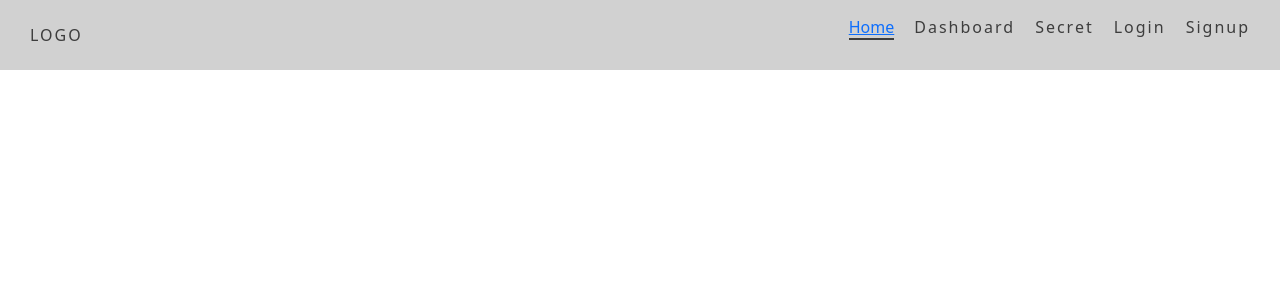
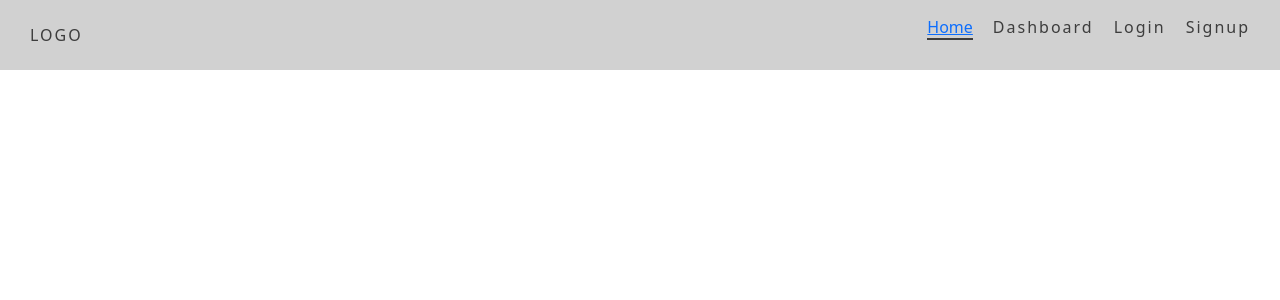
Before and after one commit to VahagnCh/DEV-F-Frontend-Avanzado, a React (Vite) app in the folder 03-react-auth/: page / in a window 1280 px wide. Shown: the top 300 px of the page. Built offline with nearby package versions, Linux system fonts and the light colour scheme.

Commit message:
Header conditional rendering with isAuth

```diff
--- a/03-react-auth/src/components/Header/Header.jsx
+++ b/03-react-auth/src/components/Header/Header.jsx
@@ -1,7 +1,10 @@
 import { NavLink } from 'react-router-dom'
+import { useAuthContext } from '../../hooks/useAuth'
 import './header.scss'
 
 const Header = () => {
+  const { isAuth, logout } = useAuthContext()
+
   const linkIsActive = (isActive) => isActive ? 'header__item-link--is-active' : 'header__item-link'
 
   return (
@@ -22,6 +25,10 @@
           >Dashboard
           </NavLink>
         </li>
+
+        {isAuth
+          ? (
+            <>
               <li className='header__list-item'>
                 <NavLink
                   to='/secret'
@@ -29,6 +36,18 @@
                 >Secret
                 </NavLink>
               </li>
+              <li className='header__list-item'>
+                <NavLink
+                  to='/'
+                  className='header__item-link'
+                  onClick={logout}
+                >Logout
+                </NavLink>
+              </li>
+            </>
+            )
+          : (
+            <>
               <li className='header__list-item'>
                 <NavLink
                   to='/login'
@@ -43,6 +62,8 @@
                 >Signup
                 </NavLink>
               </li>
+            </>
+            )}
       </ul>
     </nav>
   )
```
Lines whose indentation alone changed are shown as unchanged.
